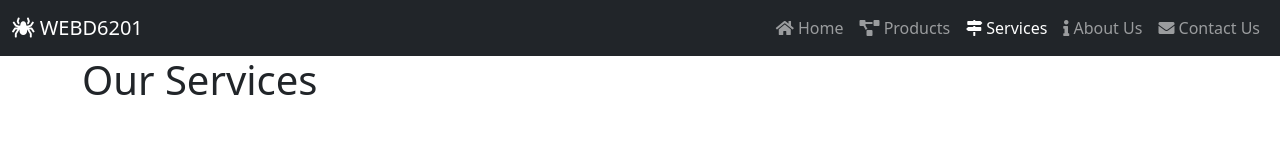
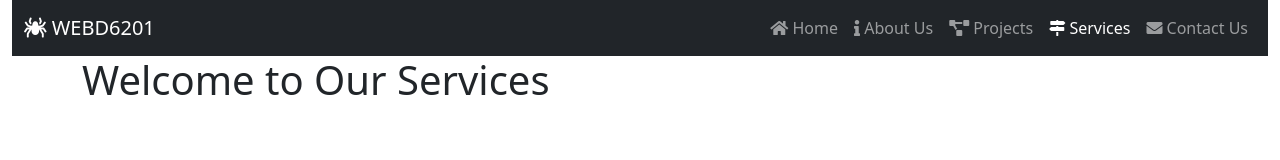
Before and after one commit to tbazouzi-durham/tbazouzi-durham.github.io, a website: page services.html in a window 1280 px wide. Drawn offline with nearby package versions, Linux system fonts and the light colour scheme.

Commit message:
live site set up

```diff
--- a/index.html
+++ b/index.html
@@ -51,6 +51,6 @@
     <script src="./node_modules/jquery/dist/jquery.min.js"></script>
     <script src="./node_modules/bootstrap/dist/js/bootstrap.min.js"></script>
     <script src="./Scripts/app.js"></script>
-    <!--<script src="https://kit.fontawesome.com/9735f84175.js" crossorigin="anonymous"></script>-->
+    <script src="https://kit.fontawesome.com/9735f84175.js" crossorigin="anonymous"></script>
 </body>
 </html>
--- a/services.html
+++ b/services.html
@@ -5,15 +5,14 @@
     <meta http-equiv="X-UA-Compatible" content="IE=edge">
     <meta name="viewport" content="width=device-width, initial-scale=1.0">
     <title>Our Services</title>
-
     <!-- CSS Section -->
-
     <link rel="stylesheet" href="./node_modules/bootstrap/dist/css/bootstrap.min.css">
     <link rel="stylesheet" href="./node_modules/@fortawesome/fontawesome-free/css/all.min.css">
     <link rel="stylesheet" href="./Content/app.css">
 </head>
 <body>
-    <header>
+
+    <nav class="container-fluid">
         <nav class="navbar navbar-expand-lg navbar-dark bg-dark">
             <div class="container-fluid">
               <a class="navbar-brand" href="index.html"><i class="fas fa-spider"></i> WEBD6201</a>
@@ -26,14 +25,15 @@
                     <a class="nav-link" href="index.html"><i class="fas fa-home"></i> Home</a>
                   </li>
                   <li class="nav-item">
-                    <a class="nav-link" href="products.html"><i class="fas fa-project-diagram"></i> Products</a>
+                    <a class="nav-link " href="about.html"><i class="fas fa-info"></i> About Us</a>
+                  </li>
+                  <li class="nav-item">
+                    <a class="nav-link"href="projects.html"><i class="fas fa-project-diagram"></i> Projects</a>
                   </li>
                   <li class="nav-item">
                     <a class="nav-link active" aria-current="page" href="services.html"><i class="fas fa-map-signs"></i> Services</a>
                   </li>
-                  <li class="nav-item">
-                    <a class="nav-link" href="about.html"><i class="fas fa-info"></i> About Us</a>
-                  </li>
+
                   <li class="nav-item">
                     <a class="nav-link" href="contact.html"><i class="fas fa-envelope"></i> Contact Us</a>
                   </li>
@@ -41,14 +41,13 @@
               </div>
             </div>
           </nav>
-    </header>
+    </nav>
 
     <div class="container">
-        <h1>Our Services</h1>
+        <h1>Welcome to Our Services</h1>
     </div>
 
     <!-- Scripting Section -->
-
     <script src="./node_modules/jquery/dist/jquery.min.js"></script>
     <script src="./node_modules/bootstrap/dist/js/bootstrap.min.js"></script>
     <script src="./Scripts/app.js"></script>
```
Also changed, not shown: about.html (+2 -1 lines).
